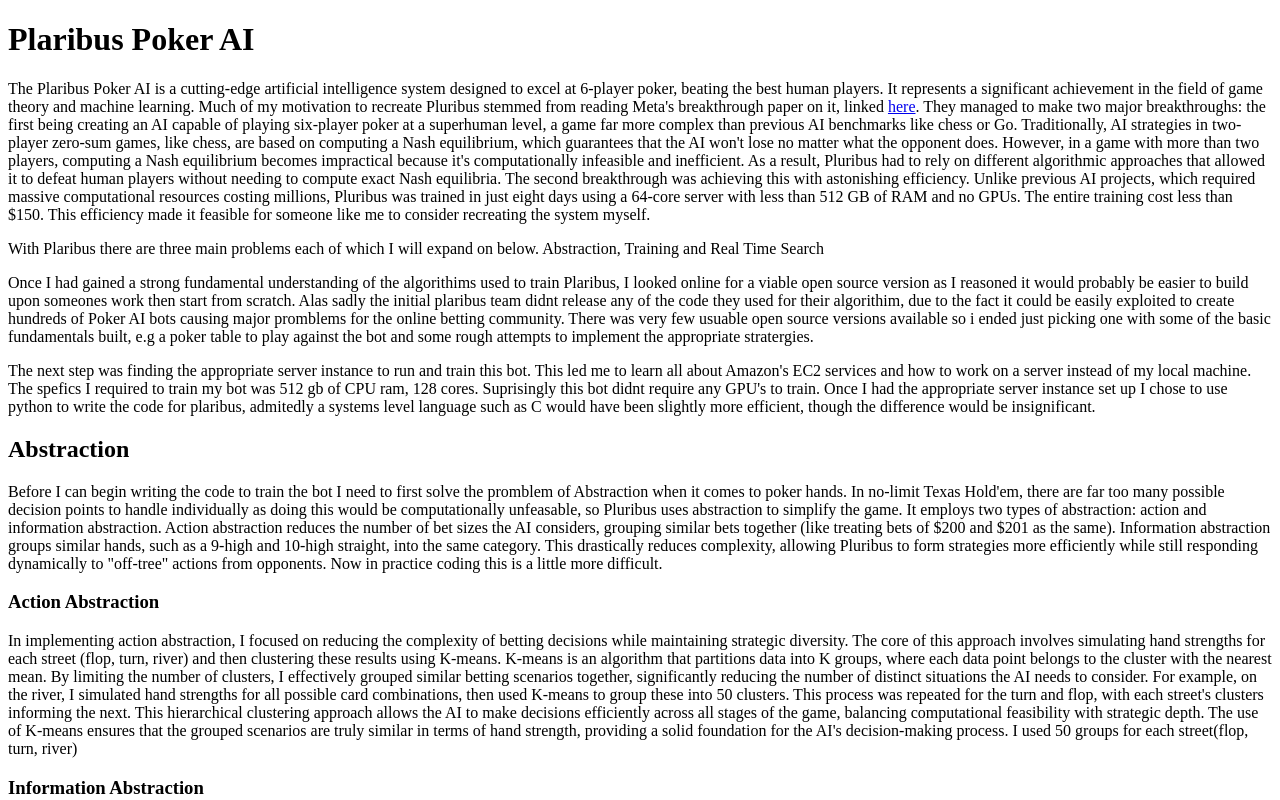
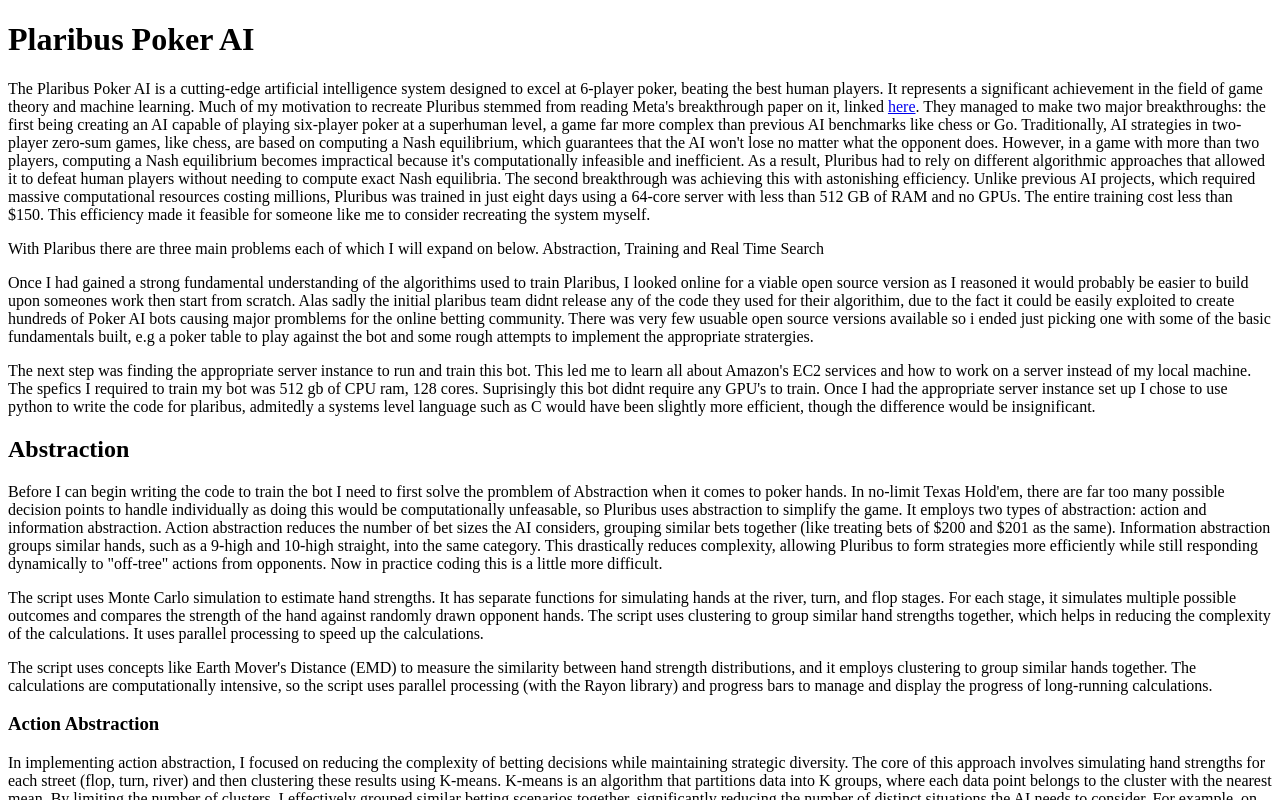
Before and after one commit to ahmadyaryeet/Personal_website, a React (Create React App) app: page /plaribus-poker-ai in a window 1280 px wide. Shown: the top 800 px of the page. Built offline with nearby package versions, Linux system fonts and the light colour scheme; the HTML template or start-up script is replaced by a standard one.

Commit message:
Update Plaribus_page.js

```diff
--- a/src/components/Plaribus_page.js
+++ b/src/components/Plaribus_page.js
@@ -17,7 +17,18 @@
       <p>The next step was finding the appropriate server instance to run and train this bot. This led me to learn all about Amazon's EC2 services and how to work on a server instead of my local machine. The spefics I required to train my bot was 512 gb of CPU ram, 128 cores. Suprisingly this bot didnt require any GPU's to train. Once I had the appropriate server instance set up I chose to use python to write the code for plaribus, admitedly a systems level language such as C would have been slightly more efficient, though the difference would be insignificant.</p>
 
       <h2>Abstraction</h2>
+
+
       <p>Before I can begin writing the code to train the bot I need to first solve the promblem of Abstraction when it comes to poker hands. In no-limit Texas Hold'em, there are far too many possible decision points to handle individually as doing this would be computationally unfeasable, so Pluribus uses abstraction to simplify the game. It employs two types of abstraction: action and information abstraction. Action abstraction reduces the number of bet sizes the AI considers, grouping similar bets together (like treating bets of $200 and $201 as the same). Information abstraction groups similar hands, such as a 9-high and 10-high straight, into the same category. This drastically reduces complexity, allowing Pluribus to form strategies more efficiently while still responding dynamically to "off-tree" actions from opponents. Now in practice coding this is a little more difficult.</p>
+
+      <p>The script uses Monte Carlo simulation to estimate hand strengths.
+          It has separate functions for simulating hands at the river, turn, and flop stages.
+          For each stage, it simulates multiple possible outcomes and compares the strength of the hand against randomly drawn opponent hands.
+          The script uses clustering to group similar hand strengths together, which helps in reducing the complexity of the calculations.
+          It uses parallel processing to speed up the calculations.</p>
+
+      <p> The script uses concepts like Earth Mover's Distance (EMD) to measure the similarity between hand strength distributions, and it employs clustering to group similar hands together.
+      The calculations are computationally intensive, so the script uses parallel processing (with the Rayon library) and progress bars to manage and display the progress of long-running calculations.</p>
       <h3>Action Abstraction</h3>
       <p>In implementing action abstraction, I focused on reducing the complexity of betting decisions while maintaining strategic diversity. The core of this approach involves simulating hand strengths for each street (flop, turn, river) and then clustering these results using K-means. K-means is an algorithm that partitions data into K groups, where each data point belongs to the cluster with the nearest mean. By limiting the number of clusters, I effectively grouped similar betting scenarios together, significantly reducing the number of distinct situations the AI needs to consider. For example, on the river, I simulated hand strengths for all possible card combinations, then used K-means to group these into 50 clusters. This process was repeated for the turn and flop, with each street's clusters informing the next. This hierarchical clustering approach allows the AI to make decisions efficiently across all stages of the game, balancing computational feasibility with strategic depth. The use of K-means ensures that the grouped scenarios are truly similar in terms of hand strength, providing a solid foundation for the AI's decision-making process. I used 50 groups for each street(flop, turn, river)</p>
 
```
